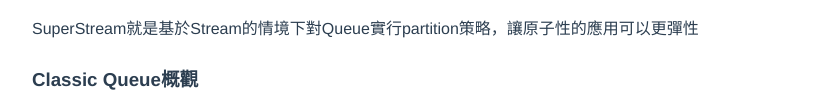
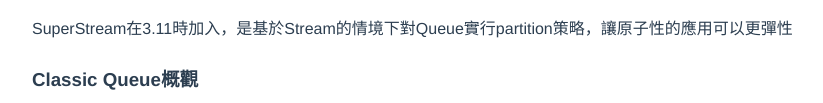
Before and after one commit to zongu/zongu.github.io, a plain HTML site: page 2026/10/12/RabbitMq-SuperStream/index.html in a window 1280 px wide. Shown: the part 1094-1197 px from the top of the page, without its empty margins (208-1031 px from the left). Drawn offline with Linux system fonts and the light colour scheme.

Commit message:
Site updated: 2026-10-12 19:08:16

```diff
--- a/2026/10/12/RabbitMq-SuperStream/index.html
+++ b/2026/10/12/RabbitMq-SuperStream/index.html
@@ -6,7 +6,7 @@
 <li>高吞吐量: 因為可以持久化到各節點做HA，服務較多的Counsumer可以不影響效能</li>
 <li>持久化: 有條件性的將訊息持久化</li>
 </ul>
-<p>SuperStream就是基於Stream的情境下對Queue實行partition策略，讓原子性的應用可以更彈性</p>
+<p>SuperStream在3.11時加入，是基於Stream的情境下對Queue實行partition策略，讓原子性的應用可以更彈性</p>
 <h3 id="Classic-Queue概觀"><a href="#Classic-Queue概觀" class="headerlink" title="Classic Queue概觀"></a>Classic Queue概觀</h3><p><img src="001.jpg"></p>
 <h3 id="Stream-Queue概觀"><a href="#Stream-Queue概觀" class="headerlink" title="Stream Queue概觀"></a>Stream Queue概觀</h3><p><img src="002.jpg"></p>
 <h3 id="Stream-Queue概觀-1"><a href="#Stream-Queue概觀-1" class="headerlink" title="Stream Queue概觀"></a>Stream Queue概觀</h3><p><img src="003.jpg"></p>
```
Also changed, not shown: 2018/09/13/CV/index.html (+1 -1 lines).
